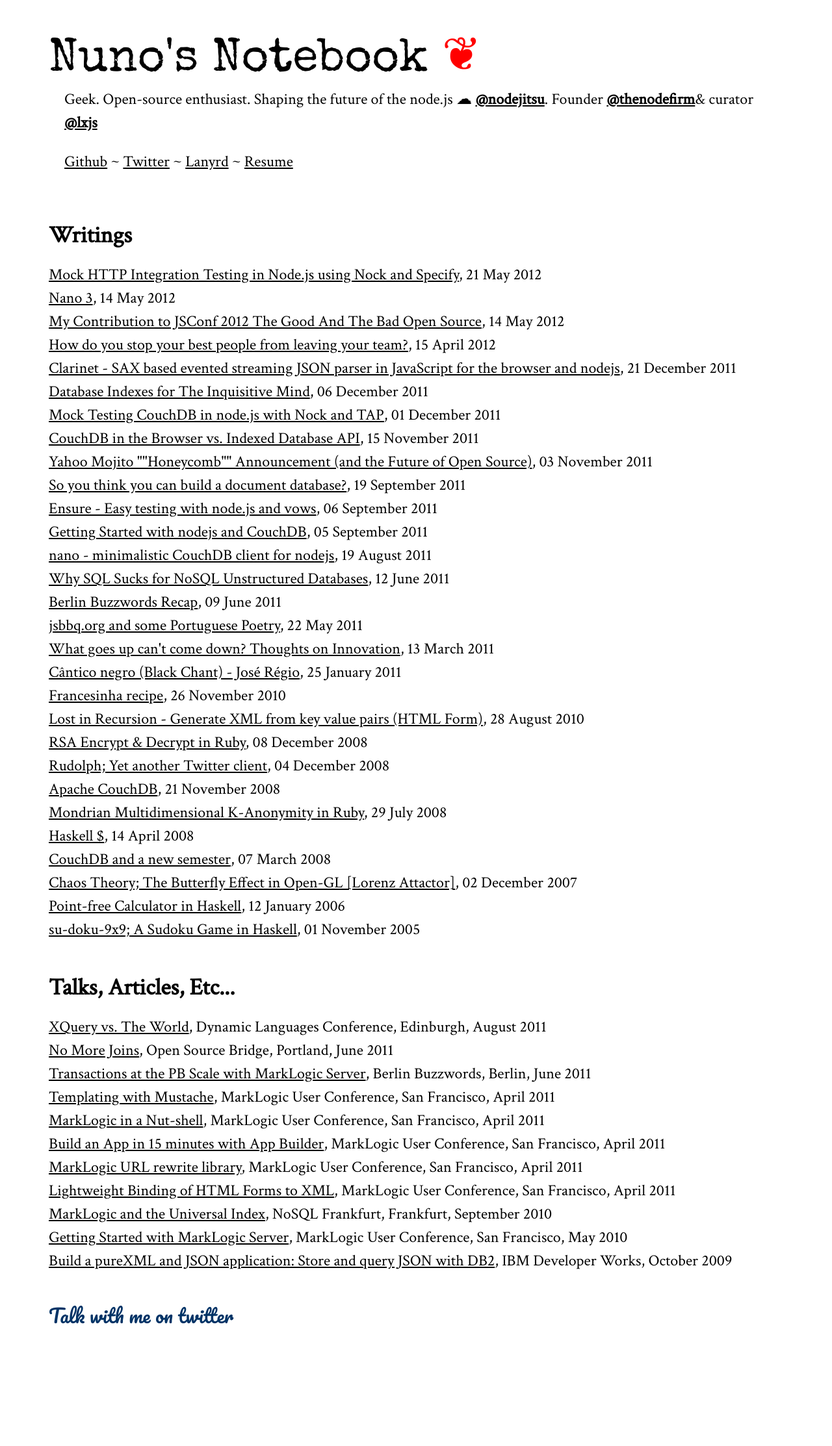
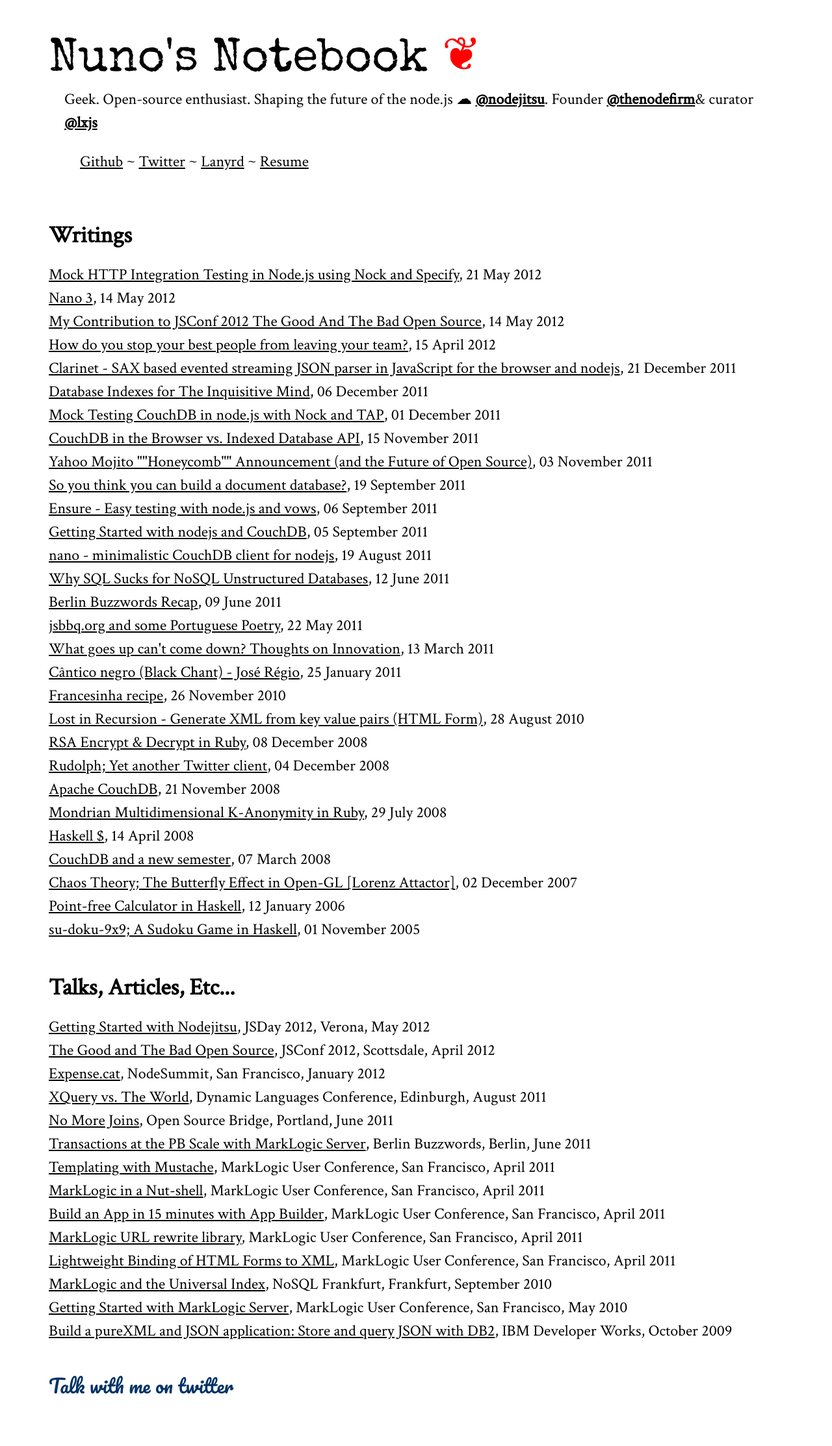
Before and after one commit to dscape/dscape.github.com, a Jekyll site: the page built from index.html, in a window 1280 px wide. Shown: the whole page at 65% size. Built offline with Jekyll 4.4.1, drawn with Linux system fonts in a browser that asks for light colours; Markdown is read by kramdown in place of the engine named in the settings; before the commit the page ends 2118 px from its top, so only the background shows below that.

Commit message:
added talks and stuff

```diff
--- a/css/screen.css
+++ b/css/screen.css
@@ -9,8 +9,8 @@
 a:link, a:visited { color: #000; }
 .rss a, .title a  { text-decoration: none ; }
 .title        { font-family: 'Special Elite', Times, serif; font-size: 3em; }
-.desc         { margin-top: 1em; margin-left: 1em; }
-.links        { padding: 1em; }
+.desc, .links { margin-top: 1em; margin-left: 1em; }
+.links        { padding: 0em 1em 1em 1em; }
 .footer       { margin-top: 2em; }
 a.extra       { color: #f00; }
 .disqus       { padding: 0.5em; }
--- a/index.html
+++ b/index.html
@@ -11,6 +11,15 @@
   </ul>
   <h1>Talks, Articles, Etc...</h1>
   <ul class="posts">
+    <li>
+      <a href="https://github.com/dscape/jsday12">Getting Started with Nodejitsu</a>, <span>JSDay 2012</span>, <span>Verona</span>, <span>May 2012</span>
+    </li>
+    <li>
+      <a href="http://writings.nunojob.com/2012/05/My-Contribution-to-JSConf-2012-The-Good-And-The-Bad-Open-Source.html">The Good and The Bad Open Source</a>, <span>JSConf 2012</span>, <span>Scottsdale</span>, <span>April 2012</span>
+    </li>
+    <li>
+      <a href="http://lanyrd.com/2012/nodesummit/">Expense.cat</a>, <span>NodeSummit</span>, <span>San Francisco</span>, <span>January 2012</span>
+    </li>
     <li>
       <a href="http://writings.nunojob.com/slides/2011-dynamic-languages-conference-edinburgh-nuno-job-xquery-vs-the-world.pdf">XQuery vs. The World</a>, <span>Dynamic Languages Conference</span>, <span>Edinburgh</span>, <span>August 2011</span>
     </li>
```
